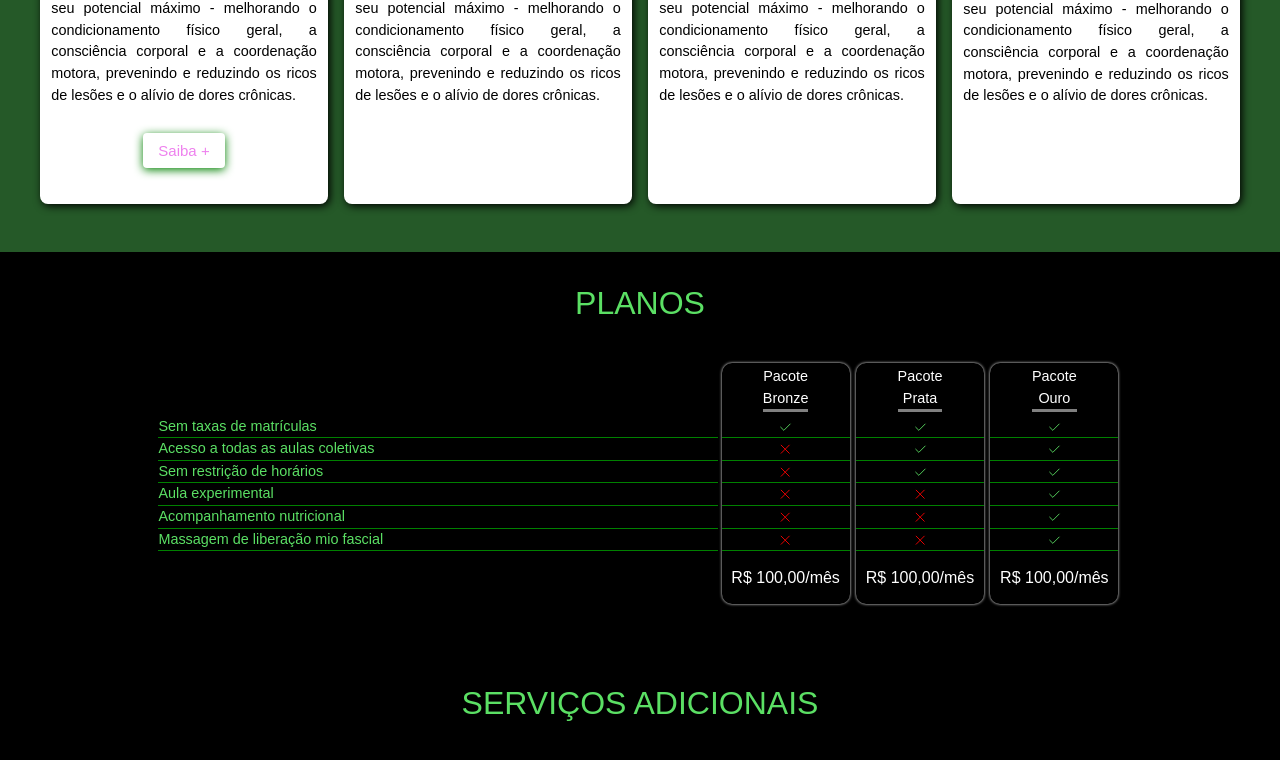
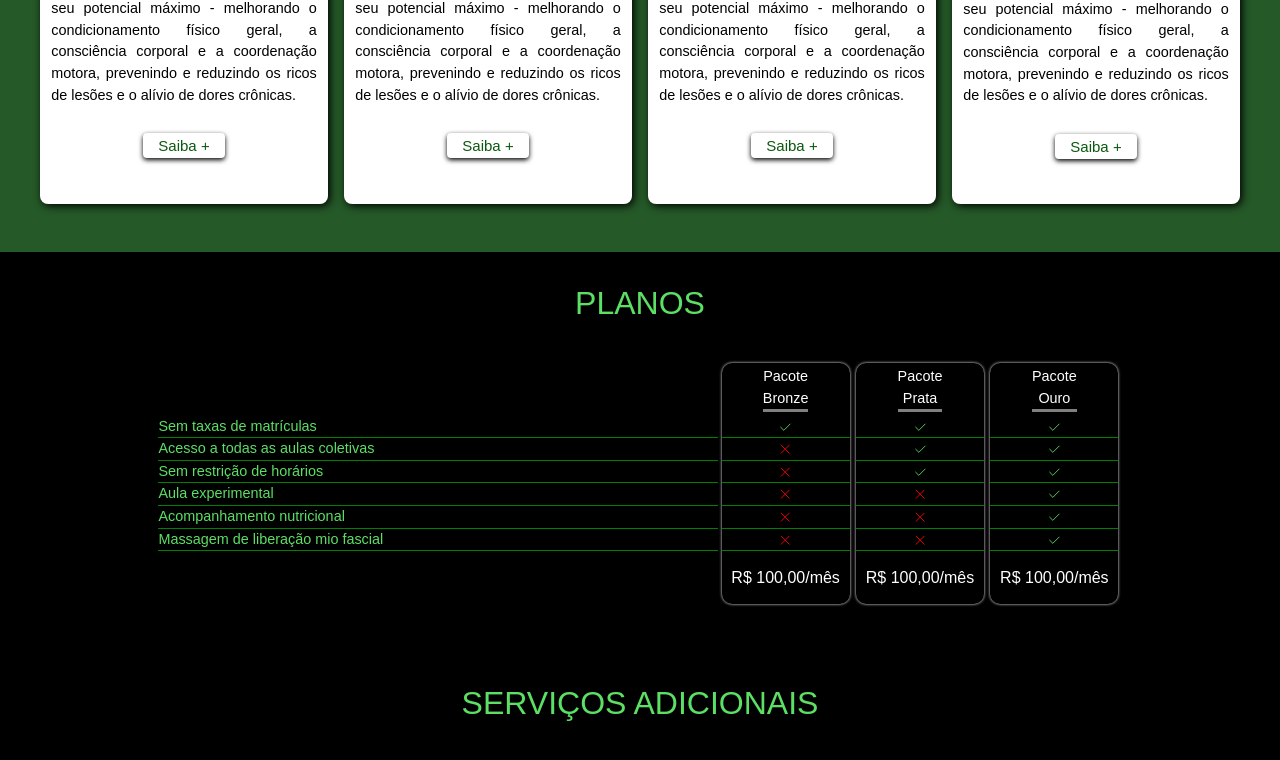
Before and after one commit to MendesIsrael/nextts-instituto, a Next.js app in the folder instituto/: page /vigor in a window 1280 px wide. Shown: the part 1298-2058 px from the top of the page. Built offline with nearby package versions, Linux system fonts and the light colour scheme.

Commit message:
atualizado

```diff
--- a/instituto/src/components/alertDialog.tsx
+++ b/instituto/src/components/alertDialog.tsx
@@ -1,5 +1,93 @@
 import * as AlertDialog from '@radix-ui/react-alert-dialog'
-import { styled, keyframes } from '@stitches/react'
+import { keyframes } from '@stitches/react'
+import { styled } from '../styles';
+
+
+const overlayShow = keyframes({
+  '0%': { opacity: 0 },
+  '100%': { opacity: 1 },
+});
+
+const contentShow = keyframes({
+  '0%': { opacity: 0, transform: 'translate(-50%, -48%) scale(.96)' },
+  '100%': { opacity: 1, transform: 'translate(-50%, -50%) scale(1)' },
+});
+
+const AlertDialogOverlay = styled(AlertDialog.Overlay, {
+  backgroundColor: 'rgba(0, 0, 0, 0.808)',
+  position: 'fixed',
+  inset: 0,
+  animation: `${overlayShow} 150ms cubic-bezier(0.16, 1, 0.3, 1)`,
+});
+
+const AlertDialogContent = styled(AlertDialog.Content, {
+  backgroundColor: '$white',
+  borderRadius: 8,
+  boxShadow: 'hsl(206 22% 7% / 35%) 0px 10px 38px -10px, hsl(206 22% 7% / 20%) 0px 10px 20px -15px',
+  position: 'fixed',
+  top: '50%',
+  left: '50%',
+  transform: 'translate(-50%, -50%)',
+  width: '90vw',
+  maxWidth: '800px',
+  maxHeight: '90vh',
+  padding: 25,
+  animation: `${contentShow} 150ms cubic-bezier(0.16, 1, 0.3, 1)`,
+
+  '&:focus': { outline: 'none' },
+});
+
+const AlertDialogTitle = styled(AlertDialog.Title, {
+  margin: 0,
+  color: '$green300',
+  fontSize: 25,
+  fontWeight: 500,
+});
+
+const AlertDialogDescription = styled(AlertDialog.Description, {
+  marginBottom: 20,
+  color: '$black',
+  fontSize: 15,
+  lineHeight: 1.5,
+});
+
+const Flex = styled('div', { display: 'flex' });
+
+const Button = styled('button', {
+  all: 'unset',
+  display: 'inline-flex',
+  alignItems: 'center',
+  justifyContent: 'center',
+  borderRadius: 4,
+  padding: '0 15px',
+  fontSize: 15,
+  lineHeight: 1,
+  fontWeight: 500,
+  height: 25,
+
+  variants: {
+    variant: {
+      violet: {
+        backgroundColor: '$white',
+        color: '$green400',
+        boxShadow: `0 2px 5px black`,
+        '&:hover': { backgroundColor: '$green500', color: '$white' },
+        '&:focus': { boxShadow: `0 0 0 2px black` },
+      },
+
+      mauve: {
+        backgroundColor: '$transparent',
+        color: '$black',
+        '&:hover': { backgroundColor: '$white' },
+        '&:focus': { boxShadow: `0 0 0 2px black` },
+      },
+    },
+  },
+
+  defaultVariants: {
+    variant: 'violet',
+  },
+});
 
 
 export const AlertDialogPilates = () => (
@@ -35,93 +123,101 @@ export const AlertDialogPilates = () => (
   </AlertDialog.Root>
 );
 
-const overlayShow = keyframes({
-  '0%': { opacity: 0 },
-  '100%': { opacity: 1 },
-});
+export const AlertDialogHidro = () => (
+  <AlertDialog.Root>
+    <AlertDialog.Trigger asChild>
+      <Button>Saiba +</Button>
+    </AlertDialog.Trigger>
+    <AlertDialog.Portal>
+      <AlertDialogOverlay />
+      <AlertDialogContent>
+        <AlertDialogTitle>HIDROGINÁSTICA</AlertDialogTitle>
+        <AlertDialogDescription>
+          Pacote gold: 144 sessões em 6 meses, avaliação grátis = R$850,00<br />
+          Pacote platinum: 72 sessões em 3 meses, avaliação grátis = R$500,00 <br />
+          Pacote basic: 24 sessões em 2 meses, avaliação grátis = R$350,00<br />
+          Mensal 5x/semana: R$200,00<br />
+          Mensal 4x/semana: R$190,00<br />
+          Mensal 3x/semana: R$150,00<br />
+          Mensal 2x/semana: R$110,00<br />
+          Mensal 1x/semana: R$80,00<br />
+          Aula avulso: 100<br />
+          Taxa de matrícula: R$20,00
+        </AlertDialogDescription>
+        <Flex css={{ justifyContent: 'flex-end' }}>
+          <AlertDialog.Cancel asChild>
+            <Button variant="mauve" css={{ marginRight: 25 }}>
+              Entendi
+            </Button>
+          </AlertDialog.Cancel>
+        </Flex>
+      </AlertDialogContent>
+    </AlertDialog.Portal>
+  </AlertDialog.Root>
+);
 
-const contentShow = keyframes({
-  '0%': { opacity: 0, transform: 'translate(-50%, -48%) scale(.96)' },
-  '100%': { opacity: 1, transform: 'translate(-50%, -50%) scale(1)' },
-});
+export const AlertDialogFuncional = () => (
+  <AlertDialog.Root>
+    <AlertDialog.Trigger asChild>
+      <Button>Saiba +</Button>
+    </AlertDialog.Trigger>
+    <AlertDialog.Portal>
+      <AlertDialogOverlay />
+      <AlertDialogContent>
+        <AlertDialogTitle>FUNCIONAL</AlertDialogTitle>
+        <AlertDialogDescription>
+          Pacote gold: 144 sessões em 6 meses, avaliação grátis = R$850,00<br />
+          Pacote platinum: 72 sessões em 3 meses, avaliação grátis = R$500,00 <br />
+          Pacote basic: 24 sessões em 2 meses, avaliação grátis = R$350,00<br />
+          Mensal 5x/semana: R$200,00<br />
+          Mensal 4x/semana: R$190,00<br />
+          Mensal 3x/semana: R$150,00<br />
+          Mensal 2x/semana: R$110,00<br />
+          Mensal 1x/semana: R$80,00<br />
+          Aula avulso: 100<br />
+          Taxa de matrícula: R$20,00
+        </AlertDialogDescription>
+        <Flex css={{ justifyContent: 'flex-end' }}>
+          <AlertDialog.Cancel asChild>
+            <Button variant="mauve" css={{ marginRight: 25 }}>
+              Entendi
+            </Button>
+          </AlertDialog.Cancel>
+        </Flex>
+      </AlertDialogContent>
+    </AlertDialog.Portal>
+  </AlertDialog.Root>
+);
 
-const AlertDialogOverlay = styled(AlertDialog.Overlay, {
-  backgroundColor: 'Black',
-  position: 'fixed',
-  inset: 0,
-  animation: `${overlayShow} 150ms cubic-bezier(0.16, 1, 0.3, 1)`,
-});
-
-const AlertDialogContent = styled(AlertDialog.Content, {
-  backgroundColor: 'white',
-  borderRadius: 6,
-  boxShadow: 'hsl(206 22% 7% / 35%) 0px 10px 38px -10px, hsl(206 22% 7% / 20%) 0px 10px 20px -15px',
-  position: 'fixed',
-  top: '50%',
-  left: '50%',
-  transform: 'translate(-50%, -50%)',
-  width: '90vw',
-  maxWidth: '500px',
-  maxHeight: '85vh',
-  padding: 25,
-  animation: `${contentShow} 150ms cubic-bezier(0.16, 1, 0.3, 1)`,
-
-  '&:focus': { outline: 'none' },
-});
-
-const AlertDialogTitle = styled(AlertDialog.Title, {
-  margin: 0,
-  color: 'Magenta',
-  fontSize: 17,
-  fontWeight: 500,
-});
-
-const AlertDialogDescription = styled(AlertDialog.Description, {
-  marginBottom: 20,
-  color: 'blue',
-  fontSize: 15,
-  lineHeight: 1.5,
-});
-
-const Flex = styled('div', { display: 'flex' });
-
-const Button = styled('button', {
-  all: 'unset',
-  display: 'inline-flex',
-  alignItems: 'center',
-  justifyContent: 'center',
-  borderRadius: 4,
-  padding: '0 15px',
-  fontSize: 15,
-  lineHeight: 1,
-  fontWeight: 500,
-  height: 35,
-
-  variants: {
-    variant: {
-      violet: {
-        backgroundColor: 'white',
-        color: 'Violet',
-        boxShadow: `0 2px 10px green`,
-        '&:hover': { backgroundColor: 'BlueViolet' },
-        '&:focus': { boxShadow: `0 0 0 2px black` },
-      },
-      red: {
-        backgroundColor: 'red',
-        color: 'Brown',
-        '&:hover': { backgroundColor: 'Yellow' },
-        '&:focus': { boxShadow: `0 0 0 2px red` },
-      },
-      mauve: {
-        backgroundColor: 'green',
-        color: 'White',
-        '&:hover': { backgroundColor: 'red' },
-        '&:focus': { boxShadow: `0 0 0 2px black` },
-      },
-    },
-  },
-
-  defaultVariants: {
-    variant: 'violet',
-  },
-});
+export const AlertDialogLutas = () => (
+  <AlertDialog.Root>
+    <AlertDialog.Trigger asChild>
+      <Button>Saiba +</Button>
+    </AlertDialog.Trigger>
+    <AlertDialog.Portal>
+      <AlertDialogOverlay />
+      <AlertDialogContent>
+        <AlertDialogTitle>LUTAS</AlertDialogTitle>
+        <AlertDialogDescription>
+          Pacote gold: 144 sessões em 6 meses, avaliação grátis = R$850,00<br />
+          Pacote platinum: 72 sessões em 3 meses, avaliação grátis = R$500,00 <br />
+          Pacote basic: 24 sessões em 2 meses, avaliação grátis = R$350,00<br />
+          Mensal 5x/semana: R$200,00<br />
+          Mensal 4x/semana: R$190,00<br />
+          Mensal 3x/semana: R$150,00<br />
+          Mensal 2x/semana: R$110,00<br />
+          Mensal 1x/semana: R$80,00<br />
+          Aula avulso: 100<br />
+          Taxa de matrícula: R$20,00
+        </AlertDialogDescription>
+        <Flex css={{ justifyContent: 'flex-end' }}>
+          <AlertDialog.Cancel asChild>
+            <Button variant="mauve" css={{ marginRight: 25 }}>
+              Entendi
+            </Button>
+          </AlertDialog.Cancel>
+        </Flex>
+      </AlertDialogContent>
+    </AlertDialog.Portal>
+  </AlertDialog.Root>
+);
--- a/instituto/src/pages/vigor/index.tsx
+++ b/instituto/src/pages/vigor/index.tsx
@@ -3,7 +3,7 @@ import { TitleVigor, VigorContainer, DivBoxGreen, Modalidades, Atividades, Pacot
 import { YinYang, Barbell, ForkKnife, Check, X } from "phosphor-react"
 import { Carousel } from 'react-bootstrap'
 import 'bootstrap/dist/css/bootstrap.css'
-import { AlertDialogPilates } from "../../components/alertDialog";
+import { AlertDialogFuncional, AlertDialogHidro, AlertDialogLutas, AlertDialogPilates } from "../../components/alertDialog";
 
 import Image from 'next/legacy/image'
 import logoVigor from '../../assets/logos/logo-vigor.png'
@@ -44,16 +44,25 @@ export default function Vigor() {
             <Image src={hidroGinastica}/>
               <h3>HIDROGINÁSTICA</h3>
               <p>Buscamos sempre desenvolver o seu potencial máximo - melhorando o condicionamento físico geral, a consciência corporal e a coordenação motora, prevenindo e reduzindo os ricos de lesões e o alívio de dores crônicas.</p>
+              <MoreInformation>
+                <AlertDialogHidro />
+              </MoreInformation>
             </Atividades>
             <Atividades>
             <Image src={funcional}/>
               <h3>FUNCIONAL</h3>
               <p>Buscamos sempre desenvolver o seu potencial máximo - melhorando o condicionamento físico geral, a consciência corporal e a coordenação motora, prevenindo e reduzindo os ricos de lesões e o alívio de dores crônicas.</p>
+              <MoreInformation>
+                <AlertDialogFuncional />
+              </MoreInformation>
             </Atividades>
             <Atividades>
             <Image src={lutas}/>
               <h3>LUTAS</h3>
               <p>Buscamos sempre desenvolver o seu potencial máximo - melhorando o condicionamento físico geral, a consciência corporal e a coordenação motora, prevenindo e reduzindo os ricos de lesões e o alívio de dores crônicas.</p>
+              <MoreInformation>
+                <AlertDialogLutas />
+              </MoreInformation>
             </Atividades>
           </Modalidades>
         </DivBoxGreen>
@@ -135,7 +144,6 @@ export default function Vigor() {
         </Pacotes>
 
           <ImgAcademia>
-          <h1>NOTÍCIAS</h1>
             <BodyAcademia>
               <Carousel
               pause="hover"
```
